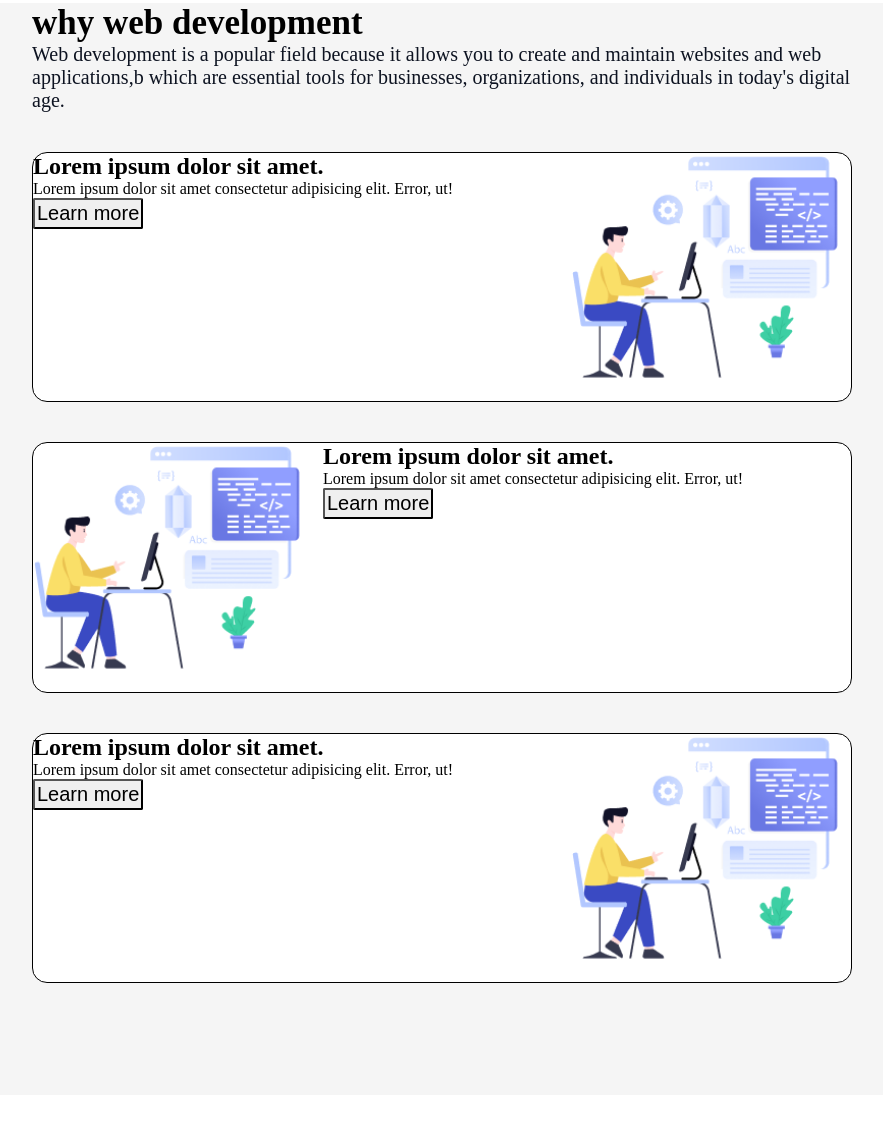
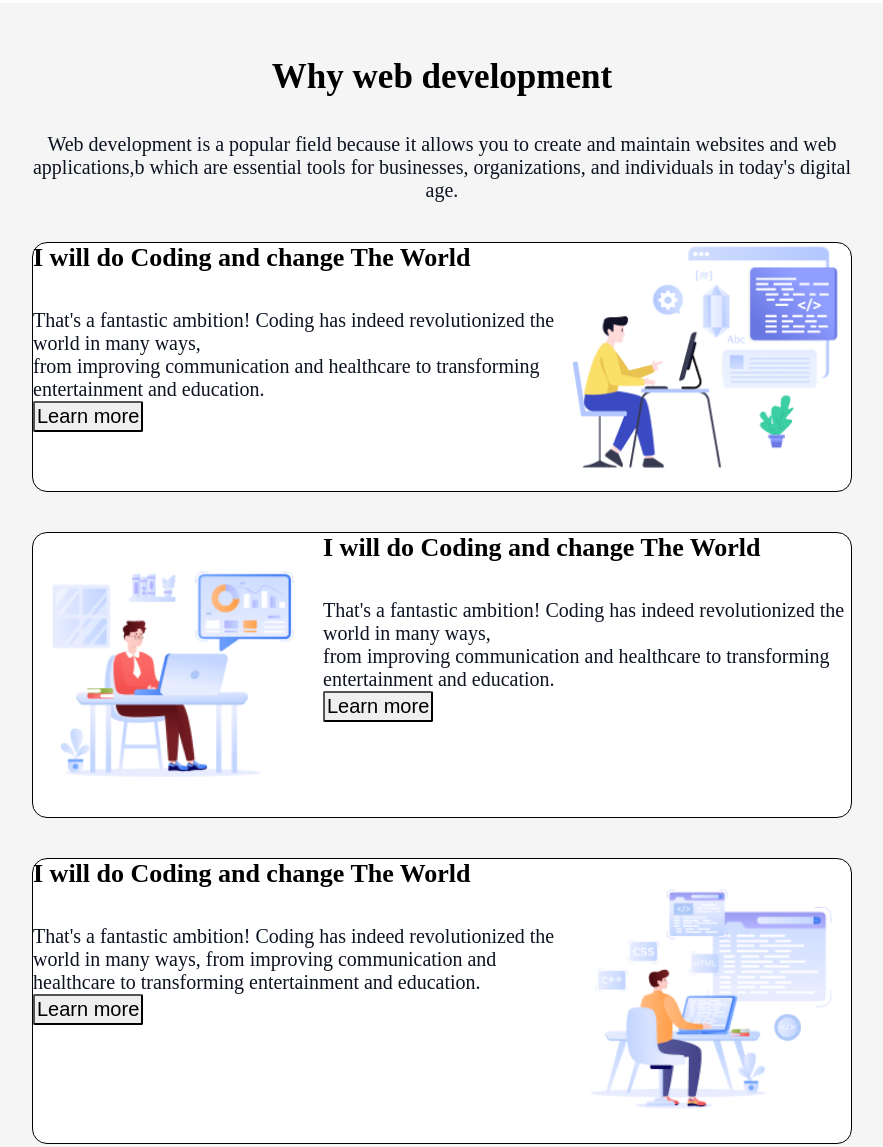
Before and after one commit to shishir-yh/Assignment_1, a plain HTML site: page index.html in a window 1280 px wide. Shown: the part 729-1876 px from the top of the page, without its empty margins (196-1079 px from the left). Drawn offline with Linux system fonts and the light colour scheme; a web font is replaced by a local one.

Commit message:
added  web_3

```diff
--- a/index.html
+++ b/index.html
@@ -117,7 +117,12 @@
         <section class="web_dev">
             <div class="web_child">
                 <div class="description">
-                    <h2 class="part-1-headline">why web development</h2>
+                    <br>
+                    <br>
+                    <br>
+                    <h2 class="part-1-headline">Why web development</h2>
+                    <br>
+                    <br>
                     <p class="para-styl ">Web development is a popular field because it allows you to create and
                         maintain websites and web
                         applications,b which are essential tools for businesses, organizations, and individuals in
@@ -126,8 +131,12 @@
 
                 <div class="raw_1 raw_1_display">
                     <div class="raw_1_child1">
-                        <h2>Lorem ipsum dolor sit amet. </h2>
-                        <p> Lorem ipsum dolor sit amet consectetur adipisicing elit. Error, ut!</p>
+                        <h2 class="hdline-styl">I will do Coding and change The World</h2>
+                        <br>
+                        <br>
+                        <p class="para-styl ">That's a fantastic ambition! Coding has indeed revolutionized the world in
+                            many ways,<br> from
+                            improving communication and healthcare to transforming entertainment and education. </p>
                         <button class="learn_btn">Learn more</button>
                     </div>
                     <div class="raw_1_child2">
@@ -138,12 +147,16 @@
                 <!-- raw2 -->
                 <div class="raw_1 raw_2_display">
                     <div class="raw_1_child2">
-                        <img src="images/Layer_1.png" class="pg-image" alt="">
+                        <img src="images/Group 3.png" class="pg-image" alt="">
                     </div>
 
                     <div class="raw_1_child1">
-                        <h2>Lorem ipsum dolor sit amet. </h2>
-                        <p> Lorem ipsum dolor sit amet consectetur adipisicing elit. Error, ut!</p>
+                        <h2 class="hdline-styl">I will do Coding and change The World</h2>
+                        <br>
+                        <br>
+                        <p class="para-styl ">That's a fantastic ambition! Coding has indeed revolutionized the world in
+                            many ways,<br> from
+                            improving communication and healthcare to transforming entertainment and education. </p>
                         <button class="learn_btn">Learn more</button>
 
                     </div>
@@ -151,12 +164,16 @@
 
                 <div class="raw_1 raw_1_display">
                     <div class="raw_1_child1">
-                        <h2>Lorem ipsum dolor sit amet. </h2>
-                        <p> Lorem ipsum dolor sit amet consectetur adipisicing elit. Error, ut!</p>
+                        <h2 class="hdline-styl">I will do Coding and change The World</h2>
+                        <br>
+                        <br>
+                        <p class="para-styl ">That's a fantastic ambition! Coding has indeed revolutionized the world in
+                            many ways, from
+                            improving communication and healthcare to transforming entertainment and education. </p>
                         <button class="learn_btn">Learn more</button>
                     </div>
                     <div class="raw_1_child2">
-                        <img src="images/Layer_1.png" class="pg-image" alt="">
+                        <img src="images/Group 4.png" class="pg-image" alt="">
                     </div>
 
                 </div>
--- a/style/main_style.css
+++ b/style/main_style.css
@@ -100,11 +100,16 @@ input[type="submit"] {
     border-radius: 15px;
 }
 
+.description {
+    text-align: center;
+}
+
 
 .web_dev {
     margin: 74px 152px 90px 148px;
     background-color: whitesmoke;
     padding-bottom: 15px;
+    border-radius: 20px;
 
 }
 
```
